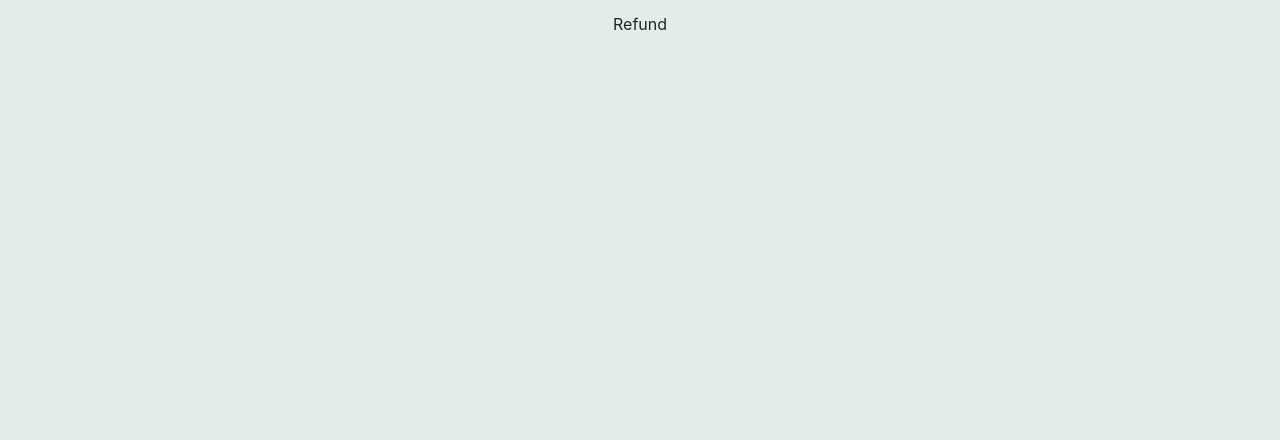
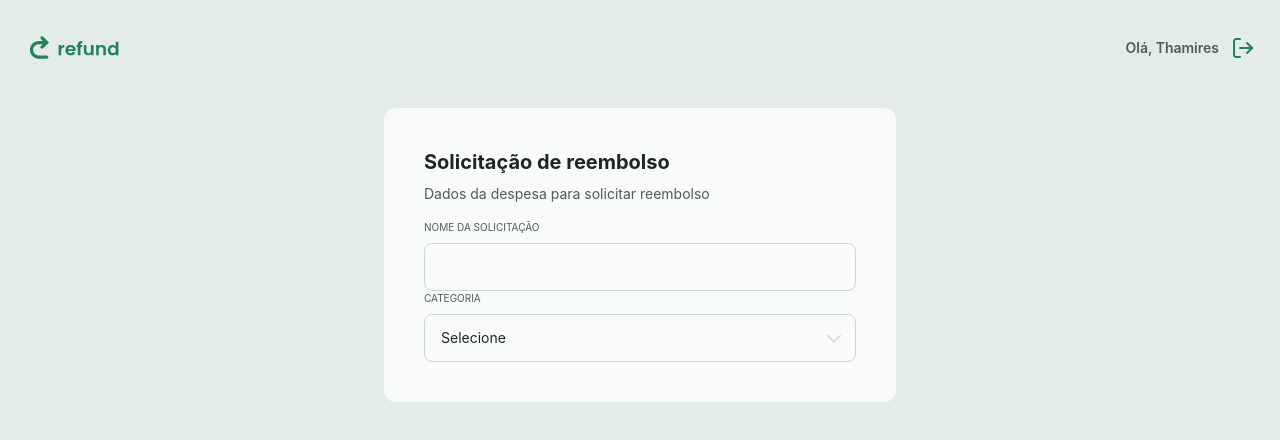
Before and after one commit to thamiressarges/refund, a React (Vite) app: page / in a window 1280 px wide. Shown: the top 440 px of the page. Built offline with nearby package versions, Linux system fonts and the light colour scheme.

Commit message:
feat: implementa cabeçalho da aplicação e formulário de solicitação de reembolso com seleção de categorias

```diff
--- a/src/components/AppLayout.tsx
+++ b/src/components/AppLayout.tsx
@@ -1,8 +1,10 @@
 import { Outlet } from "react-router";
+import { Header } from "./Header";
 
 export function AppLayout(){
     return(
-        <div className="w-screen h-screen bg-gray-400 flex flex-col items-center text-gray-100">
+        <div className="w-screen h-screen bg-gray-400 flex flex-col items-center text-gray-100 px-6">
+            <Header />
             <main className="p-3 w-full md:w-auto">
                 <Outlet/>
             </main>
--- a/src/components/Header.tsx
+++ b/src/components/Header.tsx
@@ -3,13 +3,17 @@ import logoutSvg from '../assets/logout.svg'
 
 export function Header(){
     return(
-        <header>
-            <img src={logoSvg} alt="Logo" />
+        <header className='w-full flex justify-between'>
+            <img src={logoSvg} alt="Logo" className='my-8' />
 
-            <div>
-                <span>Olá, Thamires</span>
+            <div className='flex items-center gap-3'>
+                <span className='text-sm font-semibold text-gray-200'>Olá, Thamires</span>
 
-                <img src={logoutSvg} alt="Icone de sair" />
+                <img
+                    src={logoutSvg}
+                    alt="Icone de sair"
+                    className='my-8 cursor-pointer hover:opacity-75 transition ease-linear'
+                    />
             </div>
         </header>
     )
--- /dev/null
+++ b/src/components/Select.tsx
@@ -0,0 +1,24 @@
+type Props = React.ComponentProps<'select'> & {
+    legend?: string
+}
+
+export function Select({legend, children, ...rest}: Props){
+    return(
+        <fieldset className="flex flex-1 max-h-20 focus-within:text-green-100 text-gray-200">
+            {
+                legend && <legend className="uppercase text-xxs mb-2 text-inherit">
+                    {legend}
+                </legend>
+            }
+
+            <select className="w-full h-12 rounded-lg border border-gray-300 px-4 text-sm text-gray-100 bg-transparent outline-none focus:border-2 focus:border-green-100 placeholder-gray-300" value='' {...rest} >
+
+                <option value='' disabled hidden>
+                    Selecione
+                </option>
+
+                {children}
+            </select>
+        </fieldset>
+    )
+}
--- a/src/index.css
+++ b/src/index.css
@@ -12,3 +12,11 @@
 
   --text-xxs: 0.625rem;
 }
+
+select {
+  appearance: none;
+  background-image: url('./assets/chevron-down.svg');
+  background-repeat: no-repeat;
+  background-position: right 0.7rem top 50%;
+  background-size: 1.25rem auto;
+}
--- a/src/pages/Refund.tsx
+++ b/src/pages/Refund.tsx
@@ -1,5 +1,34 @@
+import { useState } from "react"
+import { Input } from "../components/Input"
+import { Select } from "../components/Select"
+import { CATEGORIES, CATEGORIES_KEYS } from "../utils/Categories"
+
 export function Refund(){
+
+    const [category, setCategory] = useState('')
+
+
     return(
-        <h1>Refund</h1>
+        <form className="bg-gray-500 w-full rounded-xl flex flex-col p-10 gap-6 lg:min-w-[512px]">
+            <header>
+                <h1 className="text-xl font-bold text-gray-100 ">Solicitação de reembolso</h1>
+                <p className="text-sm text-gray-200 mt-2 mb-4">Dados da despesa para solicitar reembolso</p>
+
+                <Input
+                    required
+                    legend="Nome da solicitação"
+                />
+
+                <Select required legend="Categoria" value={category} onChange={(e) => setCategory(e.target.value)}>
+                    {
+                        CATEGORIES_KEYS.map((category) => (
+                            <option key={category} value={category}>
+                                {CATEGORIES[category].name}
+                            </option>
+                        ))
+                    }
+                </Select>
+            </header>
+        </form>
     )
 }
--- /dev/null
+++ b/src/utils/Categories.ts
@@ -0,0 +1,30 @@
+import foodSvg from "../assets/food.svg"
+import othersSvg from "../assets/others.svg"
+import servicesSvg from "../assets/services.svg"
+import transportSvg from "../assets/transport.svg"
+import accomodationsSvg from "../assets/accommodation.svg"
+
+export const CATEGORIES = {
+  food: {
+    name: "Alimentação",
+    icon: foodSvg,
+  },
+  others: {
+    name: "Outros",
+    icon: othersSvg,
+  },
+  services: {
+    name: "Serviços",
+    icon: servicesSvg,
+  },
+  transport: {
+    name: "Transporte",
+    icon: transportSvg,
+  },
+  accommodation: {
+    name: "Hospedagem",
+    icon: accomodationsSvg,
+  },
+}
+
+export const CATEGORIES_KEYS = Object.keys(CATEGORIES) as Array<keyof typeof CATEGORIES>
```
